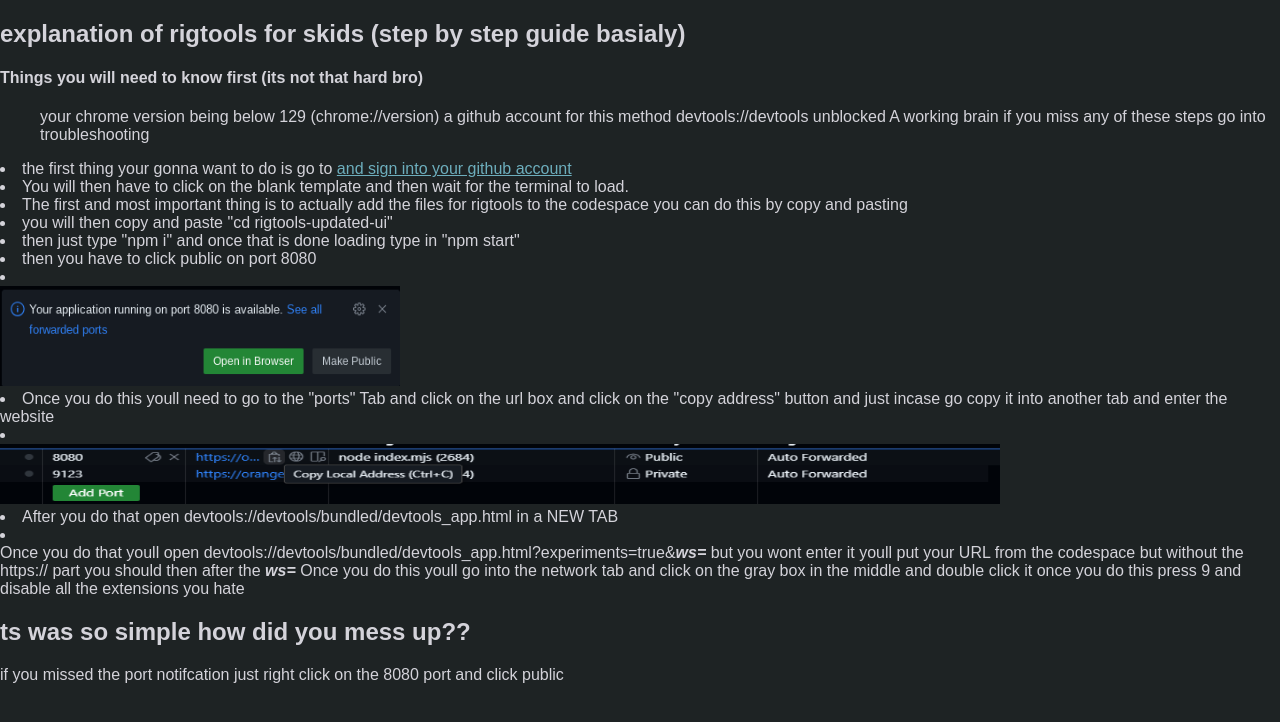
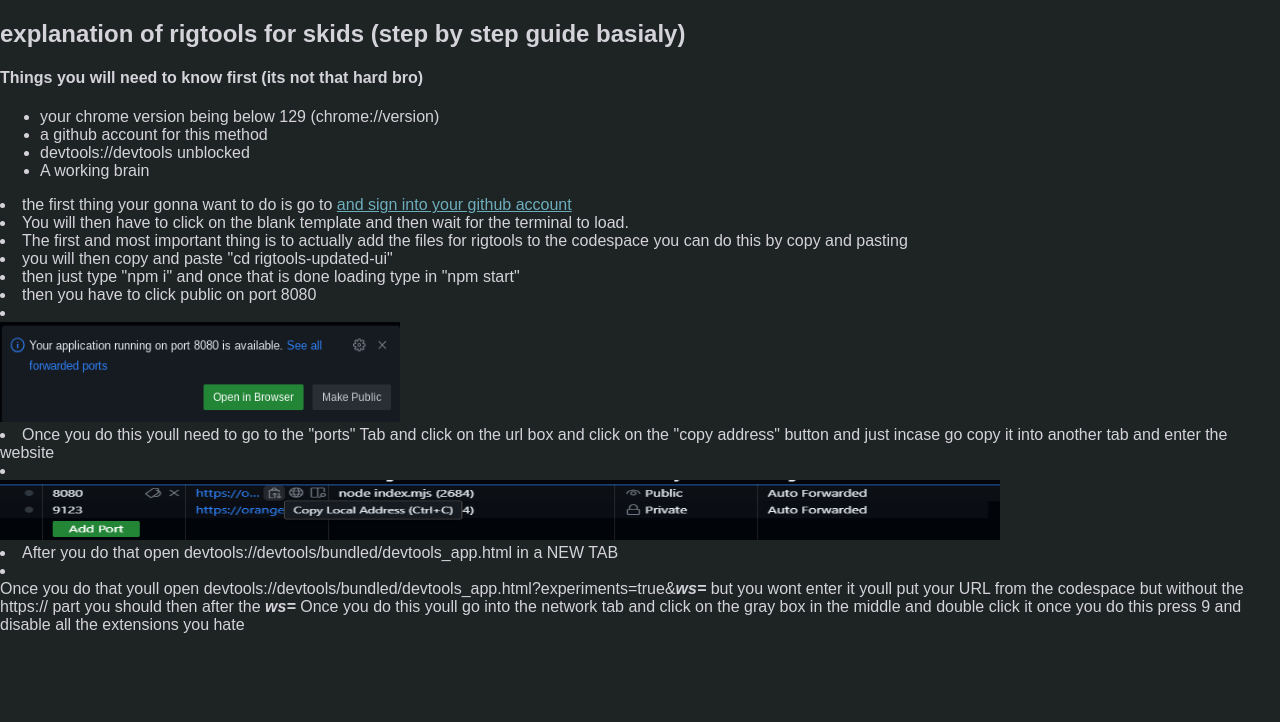
Before and after one commit to TheGummyBearThe3rd/Inactive-Ahh-Website, a plain HTML site: page index.html in a window 1280 px wide. Drawn offline with Linux system fonts and the light colour scheme.

Commit message:
Update index.html

```diff
--- a/index.html
+++ b/index.html
@@ -69,11 +69,12 @@
 
 <h4>Things you will need to know first (its not that hard bro)</h4>
 <ul>
-<p>your chrome version being below 129 (chrome://version)
- a github account for this method
- devtools://devtools unblocked
-A working brain
-if you miss any of these steps go into troubleshooting</p>
+<li>your chrome version being below 129 (chrome://version)</li>
+<li>a github account for this method</li>
+<li>devtools://devtools unblocked </li>
+<li>A working brain</li>
+
+
 </ul>
 <ln></ln>
 <li> the first thing your gonna want to do is go to <a href="https://github.com/features/codespaces">and sign into your github account</a> </li>
@@ -97,8 +98,6 @@ go into the network tab and click on the gray box in the middle and double click
 
 
 
-<h2>ts was so simple how did you mess up??</h2>
-<ln> if you missed the port notifcation just right click on the 8080 port and click public</ln>
 </body>
 </head>
 <!--comment test page so tuff
```
